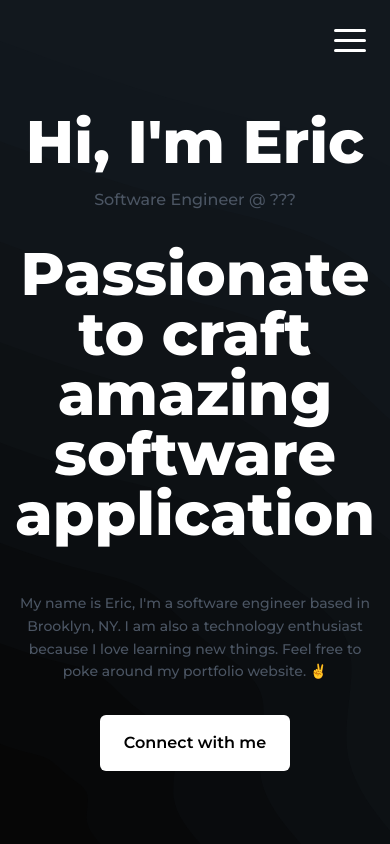
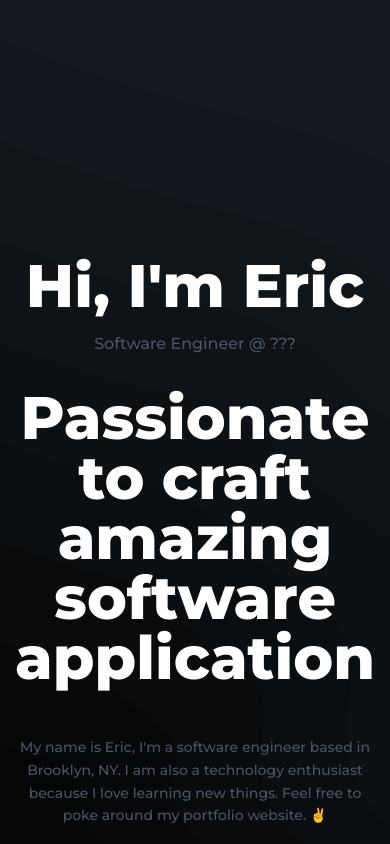
Before and after one commit to ericz99/v3, a Next.js app: page / in a window 390 px wide. Shown: the top 844 px of the page. Built offline with nearby package versions, Linux system fonts and the light colour scheme.

Commit message:
removed mobile menu

```diff
--- a/components/Hero.tsx
+++ b/components/Hero.tsx
@@ -14,7 +14,7 @@ export default function Hero() {
   return (
     <animated.div
       style={fadeHero}
-      className="relative px-6 pt-28 pb-12 h-full w-full flex flex-col items-center container mx-auto text-white lg:justify-center"
+      className="relative px-6 pt-64 pb-12 h-full w-full flex flex-col items-center container mx-auto text-white lg:justify-center"
     >
       <div className="flex flex-col justify-center items-center">
         <h1 className="font-extrabold lg:font-black text-6xl">
--- a/components/NavBar.tsx
+++ b/components/NavBar.tsx
@@ -1,7 +1,7 @@
-import { useState, useEffect, useContext } from "react";
+import { useState, useEffect } from "react";
 import Link from "next/link";
 import { GitHub, Linkedin } from "react-feather";
-import Hamburger from "hamburger-react";
+// import Hamburger from "hamburger-react";
 import { useSpring, animated, config } from "react-spring";
 import { Link as ReactScrollLink } from "react-scroll";
 
@@ -9,13 +9,13 @@ import GlobalContext from "../shared/context/GlobalContext";
 
 export default function NavBar() {
   const [shouldChange, setChange] = useState<boolean>(false);
-  const { setMenuToggle, menuToggle: toggle } = useContext(GlobalContext);
+  // const { setMenuToggle, menuToggle: toggle } = useContext(GlobalContext);
 
-  const mobileStyles = useSpring({
-    from: { transform: "translateX(-100%)" },
-    to: [{ transform: toggle ? "translateX(0%)" : "translateX(-100%)" }],
-    config: config.stiff,
-  });
+  // const mobileStyles = useSpring({
+  //   from: { transform: "translateX(-100%)" },
+  //   to: [{ transform: toggle ? "translateX(0%)" : "translateX(-100%)" }],
+  //   config: config.stiff,
+  // });
 
   const desktopStyles = useSpring({
     from: { opacity: 0 },
@@ -41,7 +41,7 @@ export default function NavBar() {
 
   return (
     <>
-      <div className={`${toggle && "relative w-full h-full z-30"}`}>
+      {/* <div className={`${toggle && "relative w-full h-full z-30"}`}>
         <div
           className={`w-full p-4 text-white fixed right-0 z-20 lg:hidden ${
             shouldChange && "bg-slate-900"
@@ -76,7 +76,7 @@ export default function NavBar() {
             </li>
           </ul>
         </animated.div>
-      </div>
+      </div> */}
 
       <animated.div
         style={desktopStyles}
--- a/shared/data/index.ts
+++ b/shared/data/index.ts
@@ -35,7 +35,7 @@ export const projects: Project[] = [
         path: "/graphql-icon.png",
       },
     ],
-    liveUrl: "some url",
+    liveUrl: "https://ericzhang.xyz",
     sourceUrl: "https://github.com/ericz99/discord-clone",
     imageUrl: "/discord-clone-img.png",
   },
@@ -53,7 +53,7 @@ export const projects: Project[] = [
         path: "/node-icon.png",
       },
     ],
-    liveUrl: "some url",
+    liveUrl: "https://peer-programming-client.onrender.com/",
     sourceUrl: "https://github.com/ericz99/peer-programming",
     imageUrl: "/peer-programming.png",
   },
```
